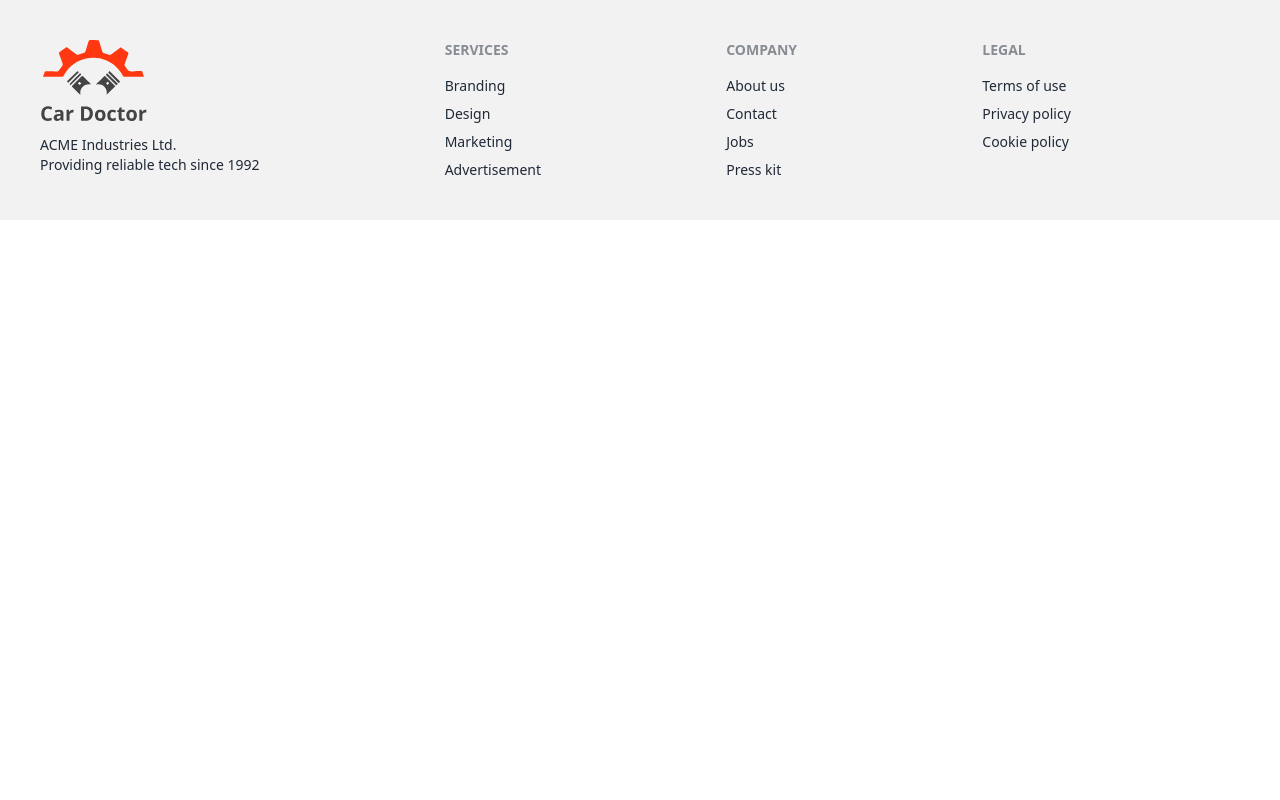
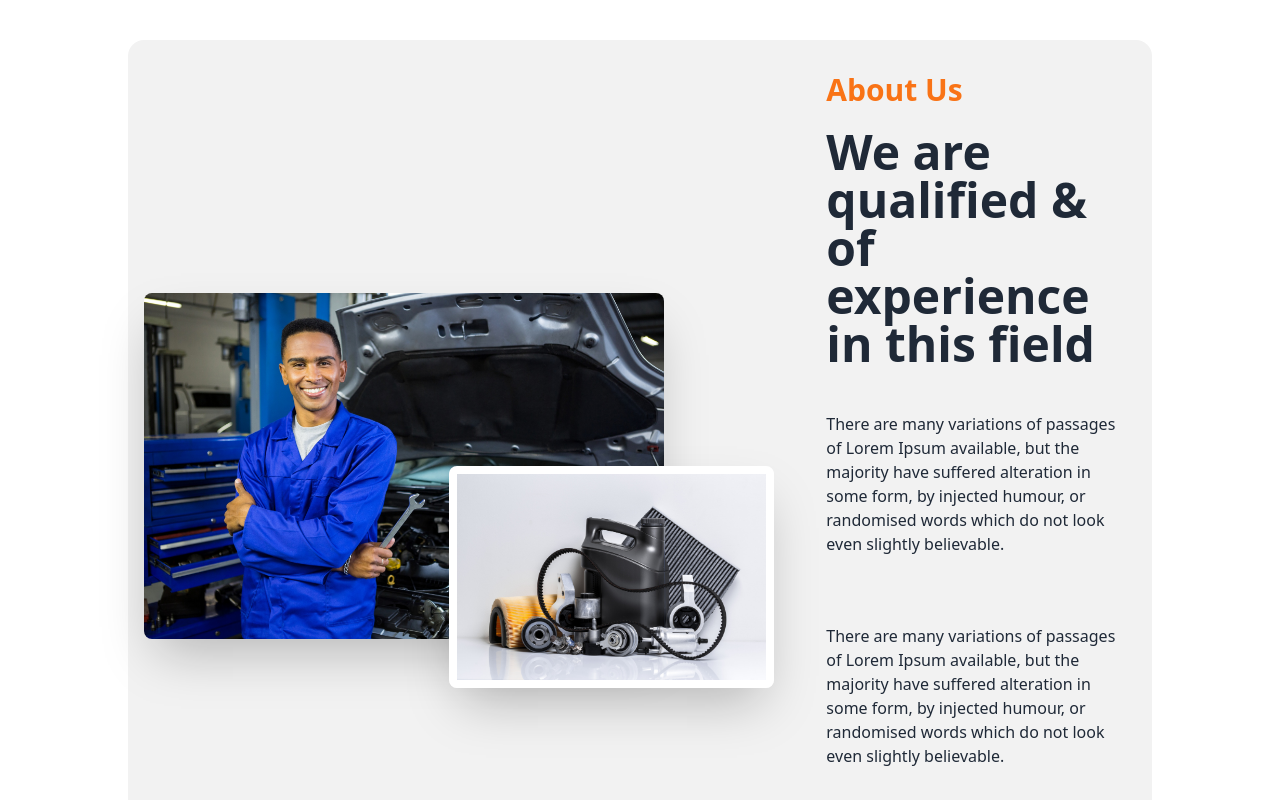
Before and after one commit to ibrahimbiplob75/Car-Repair-Practice, a React (Vite) app: page / in a window 1280 px wide. Shown: the part 800-1600 px from the top of the page. Before the commit the page ends 1020 px from the top, so only its background shows below. Built offline with nearby package versions, Linux system fonts and the light colour scheme.

Commit message:
About us  added

```diff
--- /dev/null
+++ b/src/Components/Home/AboutUs.jsx
@@ -0,0 +1,42 @@
+import person from "../../assets/images/about_us/person.jpg";
+import parts from "../../assets/images/about_us/parts.jpg";
+
+const AboutUs = () => {
+    return (
+      <div>
+        <div className="hero min-h-screen bg-base-200 w-4/5 m-auto rounded-2xl mt-10 mb-5">
+          <div className="hero-content  flex-col lg:flex-row">
+            <div className="relative lg:w-2/3">
+              <img src={person} className="w-4/5 rounded-lg shadow-2xl" />
+              <img
+                src={parts}
+                className="w-1/2 absolute right-5 top-1/2 rounded-lg shadow-2xl border-8 border-white "
+              />
+            </div>
+
+            <div className="lg:w-1/3 space-y-5 p-4">
+              <h3 className="text-3xl text-orange-500 font-bold">About Us</h3>
+              <h1 className="text-5xl font-bold">
+                We are qualified & of experience in this field
+              </h1>
+              <p className="py-6">
+                There are many variations of passages of Lorem Ipsum available,
+                but the majority have suffered alteration in some form, by
+                injected humour, or randomised words which do not look even
+                slightly believable.{" "}
+              </p>
+              <p className="py-6">
+                There are many variations of passages of Lorem Ipsum available,
+                but the majority have suffered alteration in some form, by
+                injected humour, or randomised words which do not look even
+                slightly believable.{" "}
+              </p>
+              <button className="btn btn-warning">Get More Info</button>
+            </div>
+          </div>
+        </div>
+      </div>
+    );
+};
+
+export default AboutUs;
--- a/src/Components/Home/Curosel.jsx
+++ b/src/Components/Home/Curosel.jsx
@@ -89,7 +89,7 @@
               </div>
             </div>
             <div className="absolute flex justify-end transform -translate-y-1/2 left-5 right-5 bottom-0">
-              <a href="#slide2" className="btn btn-circle mr-5">
+              <a href="#slide2" className="btn btn-circle bg-red-700 text-white mr-5">
                 ❮
               </a>
               <a href="#slide4" className="btn btn-circle">
--- a/src/Components/Home/Home.jsx
+++ b/src/Components/Home/Home.jsx
@@ -1,3 +1,4 @@
+import AboutUs from "./AboutUs";
 import Curosel from "./Curosel";
 
 
@@ -7,6 +8,7 @@
         <div>
                 <div>
                     <Curosel></Curosel>
+                    <AboutUs></AboutUs>
                 </div>
         </div>
     );
```
